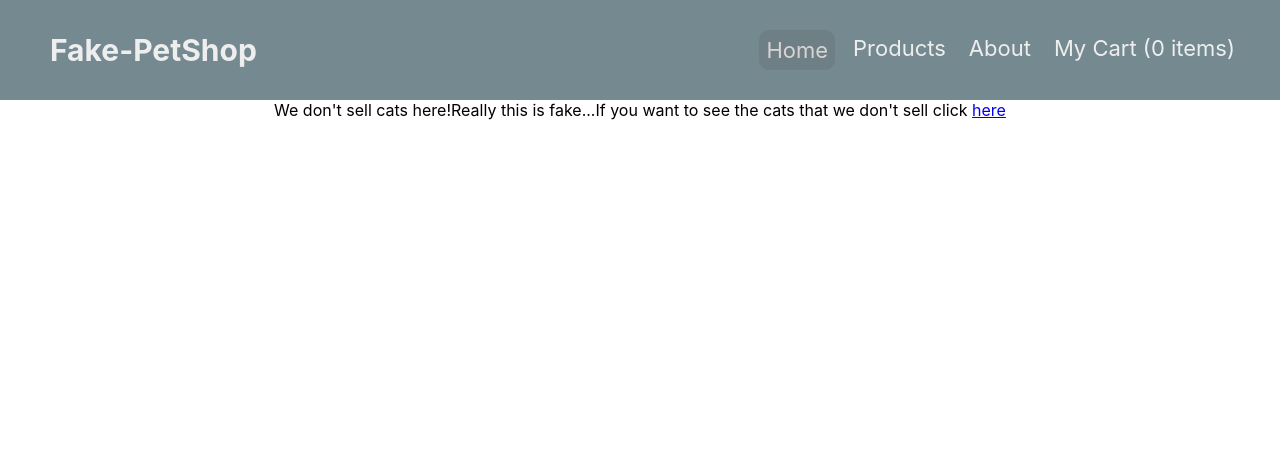
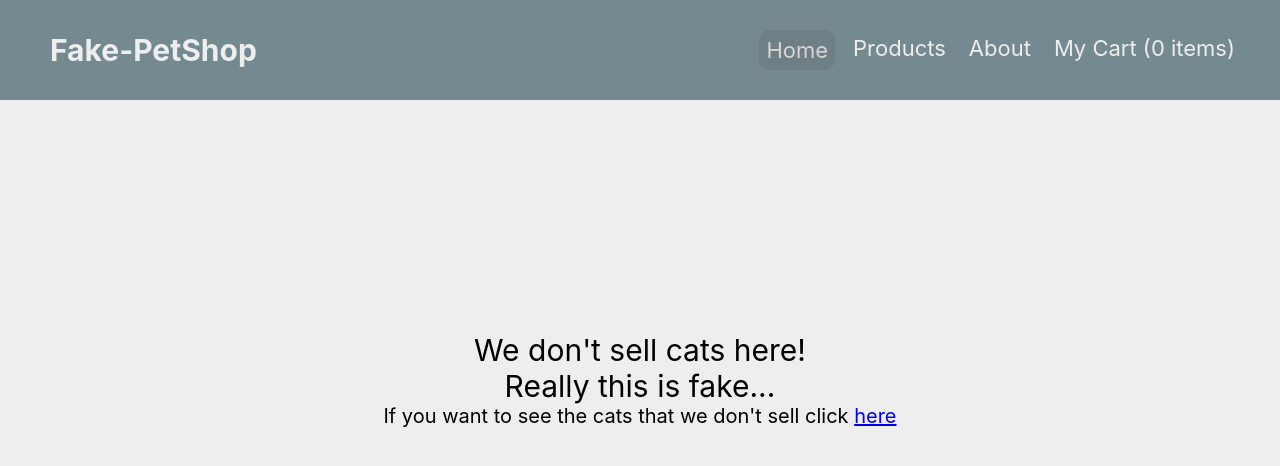
Before and after one commit to EmptyBox12/shopping-cart, a React (Create React App) app: page / in a window 1280 px wide. Shown: the top 466 px of the page. Built offline with nearby package versions, Linux system fonts and the light colour scheme.

Commit message:
products css done

```diff
--- a/src/App.css
+++ b/src/App.css
@@ -3,6 +3,7 @@
   flex-direction: column;
   align-items: center;
   min-height: 100vh;
+  background-color: #eee;
 }
 .navbar {
   height: 100px;
@@ -42,10 +43,40 @@
   padding: 7px;
   border-radius: 10px;
 }
+.homePage{
+  display: flex;
+  flex-direction: column;
+  height: 70vh;
+  justify-content: center;
+  align-items: center;
+  font-size: 20px;
+}
+.homePageFirst{
+  display: flex;
+  flex-direction: column;
+  align-items: center;
+  font-size: 30px;
+}
 .productPage {
   display: flex;
+  width:70%;
+  justify-content: center;
   flex-wrap: wrap;
+}
+.product{
+  display: flex;
+  flex-direction: column;
+  margin: 20px;
+  font-size: 20px;
+  align-items: center;
+  justify-content: center;
 }
 .product img {
   width: 200px;
+  height: 150px;
+  border-radius: 20px;
+  object-fit: cover;
 }
+.productDetail img{
+  width: 300px;
+}
--- a/src/components/About.js
+++ b/src/components/About.js
@@ -1,9 +1,20 @@
-import React from 'react'
+import React from "react";
 
 export default function About() {
   return (
     <div>
-      <h1>This is About</h1>
+      <div>
+        <span>
+          We are a professional cat breeder with several certificates and years
+          of experience.
+        </span>
+        <span>We are here to provide you with the best cat possible.</span>
+      </div>
+      <div>
+        You can reach us by walking in any direction for 2 hours.
+        Our phone number is : xxx-423-xxx
+        We don't actually sell cats...
+      </div>
     </div>
-  )
+  );
 }
--- a/src/components/Home.js
+++ b/src/components/Home.js
@@ -1,12 +1,17 @@
-import React from 'react'
-import { Link } from 'react-router-dom'
+import React from "react";
+import { Link } from "react-router-dom";
 
 export default function Home() {
   return (
-    <div>
-      <span>We don't sell cats here!</span>
-      <span>Really this is fake...</span>
-      <span>If you want to see the cats that we don't sell click <Link to = "/products">here</Link></span>
+    <div className="homePage">
+      <div className = "homePageFirst">
+        <span>We don't sell cats here!</span>
+        <span>Really this is fake...</span>
+      </div>
+      <span>
+        If you want to see the cats that we don't sell click{" "}
+        <Link to="/products">here</Link>
+      </span>
     </div>
-  )
+  );
 }
--- a/src/components/Product.js
+++ b/src/components/Product.js
@@ -46,10 +46,11 @@ export default function Product({ products, setCart, cart }) {
   }
 
   return (
-    <div>
+    <div className= "productDetail">
       <form onSubmit={onFormSubmit}>
         <p>{product && product.name}</p>
-        <p>Price: {product && product.quantity * product.price}</p>
+        <img src={`../${product.img}`} alt="" />
+        <p>Price: {product && product.quantity * product.price}$</p>
         <div>
           <button type="button" onClick={buttonClick}>
             -
--- a/src/components/Products.js
+++ b/src/components/Products.js
@@ -12,8 +12,8 @@ export default function Products({products}) {
         return (
           <div className = "product" key = {product.id} onClick = {()=> navigateToDetails(product.id)}>
             <span>{product.name}</span>
-            <span>{product.price}</span>
             <img src= {product.img} alt="cat" />
+            <span>{product.price}$</span>
           </div>
         );
       })}
```
